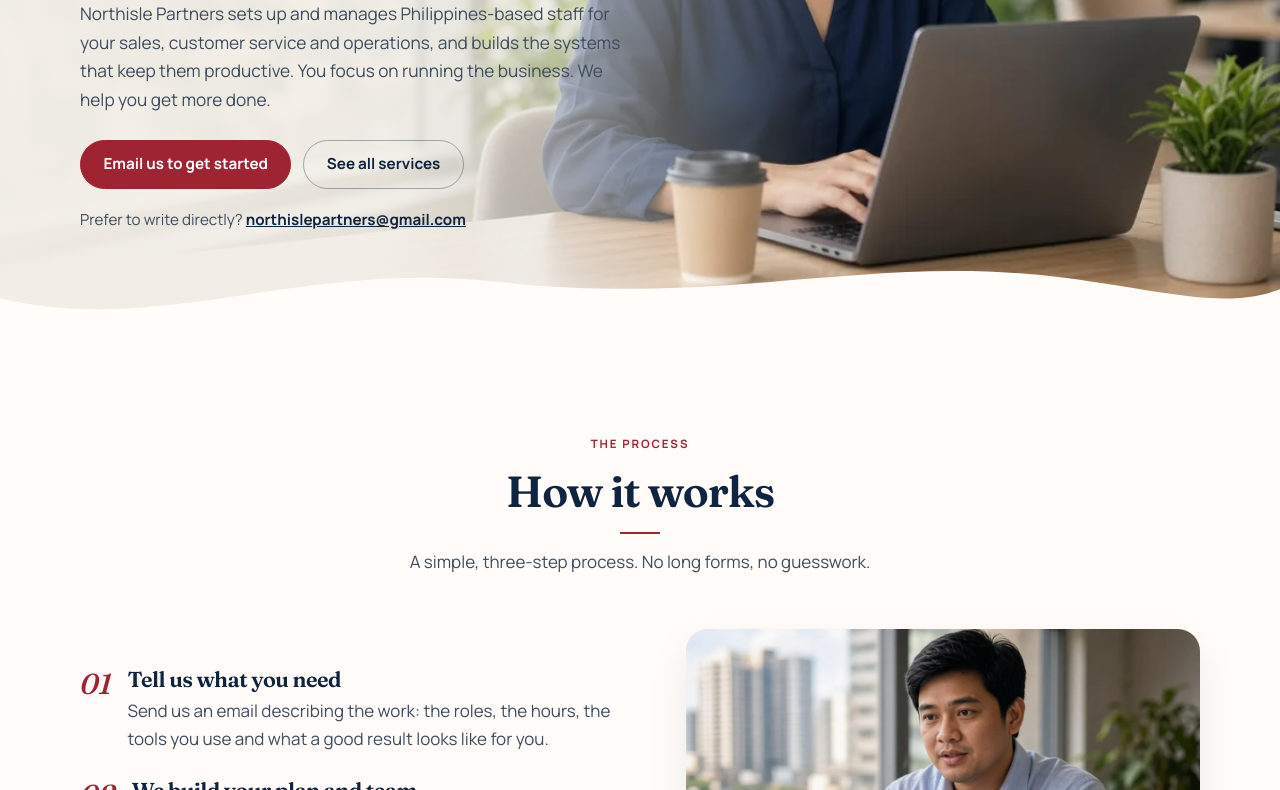
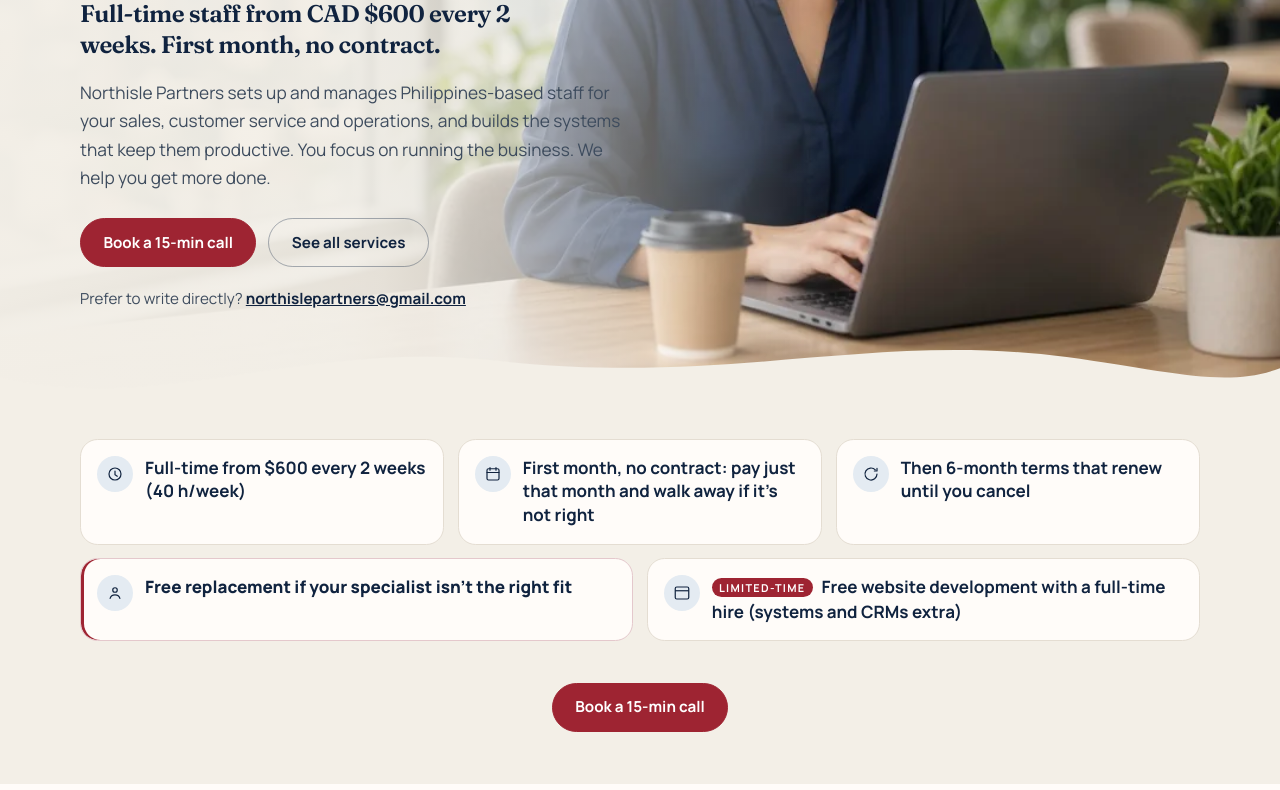
Before and after one commit to bergelmmjhj-cpu/maple-bridge-solutions, a plain HTML site: page index.html in a window 1280 px wide. Shown: the part 524-1314 px from the top of the page. Drawn offline with Linux system fonts and the light colour scheme.

Commit message:
Put the approved offers and a call button up front.
Add the rate and contract line under the hero, an offers strip on both pages, and a Book a 15-min call button in the header, hero, and services top.

Co-authored-by: bergelmmjhj-cpu <bergelmmjhj-cpu@users.noreply.github.com>

```diff
--- a/index.html
+++ b/index.html
@@ -41,7 +41,7 @@
         <li><a href="#how">How it works</a></li>
         <li><a href="services.html">Services</a></li>
         <li><a href="#why">Why the Philippines</a></li>
-        <li><a class="btn btn-small" href="#contact">Contact</a></li>
+        <li><a class="btn btn-small" href="mailto:northislepartners@gmail.com?subject=Book%20a%2015-min%20call">Book a 15-min call</a></li>
       </ul>
     </nav>
   </div>
@@ -53,18 +53,48 @@
       <img src="assets/img/hero-specialist.webp" width="1280" height="720" alt="A specialist wearing a headset works on a laptop in a bright office." fetchpriority="high" decoding="async">
       <video class="bg-video" data-min-width="960" data-webm="assets/video/hero-loop.webm" data-mp4="assets/video/hero-loop.mp4" muted loop playsinline poster="assets/img/hero-specialist.webp" aria-hidden="true"></video>
       <svg class="wave" viewBox="0 0 1440 100" preserveAspectRatio="none" aria-hidden="true">
-        <path fill="#fffcf9" d="M0 58C180 100 340 16 560 40C820 68 980 8 1200 36C1320 52 1380 70 1440 48V100H0Z"/>
+        <path fill="#f3efe7" d="M0 58C180 100 340 16 560 40C820 68 980 8 1200 36C1320 52 1380 70 1440 48V100H0Z"/>
       </svg>
     </div>
     <div class="hero-copy">
       <p class="eyebrow">Offshore teams for Canadian small and mid-size businesses</p>
       <h1 id="hero-title">Grow your Canadian business with a <em>dedicated</em> team in the Philippines</h1>
+      <p class="hero-offer">Full-time staff from CAD $600 every 2 weeks. First month, no contract.</p>
       <p class="lead">Northisle Partners sets up and manages Philippines-based staff for your sales, customer service and operations, and builds the systems that keep them productive. You focus on running the business. We help you get more done.</p>
       <div class="cta-row">
-        <a class="btn" href="mailto:northislepartners@gmail.com?subject=Northisle%20Partners%20enquiry">Email us to get started</a>
+        <a class="btn" href="mailto:northislepartners@gmail.com?subject=Book%20a%2015-min%20call">Book a 15-min call</a>
         <a class="btn btn-ghost" href="services.html">See all services</a>
       </div>
       <p class="note">Prefer to write directly? <a href="mailto:northislepartners@gmail.com">northislepartners@gmail.com</a></p>
+    </div>
+  </section>
+
+  <section class="offers" aria-labelledby="offers-title">
+    <div class="container">
+      <h2 id="offers-title" class="sr-only">Current offers</h2>
+      <ul class="offer-grid">
+        <li>
+          <span class="offer-icon" aria-hidden="true"><svg viewBox="0 0 24 24" fill="none" stroke="currentColor" stroke-width="1.6" stroke-linecap="round"><circle cx="12" cy="12" r="8"/><path d="M12 8v5l3 2"/></svg></span>
+          <p>Full-time from $600 every 2 weeks (40 h/week)</p>
+        </li>
+        <li>
+          <span class="offer-icon" aria-hidden="true"><svg viewBox="0 0 24 24" fill="none" stroke="currentColor" stroke-width="1.6" stroke-linecap="round" stroke-linejoin="round"><rect x="4" y="5" width="16" height="15" rx="2"/><path d="M8 3.5V7M16 3.5V7M4 10h16"/></svg></span>
+          <p>First month, no contract: pay just that month and walk away if it's not right</p>
+        </li>
+        <li>
+          <span class="offer-icon" aria-hidden="true"><svg viewBox="0 0 24 24" fill="none" stroke="currentColor" stroke-width="1.6" stroke-linecap="round" stroke-linejoin="round"><path d="M20 12a8 8 0 1 1-2.2-5.5"/><path d="M20 4.5V8h-3.5"/></svg></span>
+          <p>Then 6-month terms that renew until you cancel</p>
+        </li>
+        <li class="is-bold">
+          <span class="offer-icon" aria-hidden="true"><svg viewBox="0 0 24 24" fill="none" stroke="currentColor" stroke-width="1.6" stroke-linecap="round"><circle cx="12" cy="8" r="3"/><path d="M5.5 19.2c.8-3.1 3.1-4.7 6.5-4.7s5.7 1.6 6.5 4.7"/></svg></span>
+          <p><strong>Free replacement if your specialist isn't the right fit</strong></p>
+        </li>
+        <li>
+          <span class="offer-icon" aria-hidden="true"><svg viewBox="0 0 24 24" fill="none" stroke="currentColor" stroke-width="1.6" stroke-linejoin="round"><rect x="3" y="4" width="18" height="16" rx="2"/><path d="M3 9h18"/></svg></span>
+          <p><span class="offer-flag">Limited-time</span> Free website development with a full-time hire (systems and CRMs extra)</p>
+        </li>
+      </ul>
+      <p class="section-cta"><a class="btn" href="mailto:northislepartners@gmail.com?subject=Book%20a%2015-min%20call">Book a 15-min call</a></p>
     </div>
   </section>
 
--- a/styles.css
+++ b/styles.css
@@ -263,6 +263,96 @@ h2 { font-size: clamp(2rem, 3.4vw, 3.05rem); color: var(--navy); margin: 0; }
 .hero .lead { color: var(--muted); font-size: 1.08rem; max-width: 38rem; margin: 1.15rem 0 0; }
 .hero .note { margin: 1.15rem 0 0; color: var(--muted); font-size: 0.95rem; }
 .hero .note a { color: var(--navy); font-weight: 700; }
+.hero-offer {
+  margin: 1rem 0 0;
+  max-width: 28rem;
+  color: var(--navy);
+  font-family: Fraunces, Georgia, serif;
+  font-weight: 620;
+  font-size: clamp(1.2rem, 2vw, 1.5rem);
+  line-height: 1.3;
+  letter-spacing: -0.02em;
+}
+.site-header nav a.btn { white-space: nowrap; }
+.offers { background: var(--paper); padding: 1.5rem 0 3.25rem; }
+.offer-grid {
+  display: grid;
+  grid-template-columns: repeat(6, 1fr);
+  gap: 0.85rem;
+  list-style: none;
+  margin: 0;
+  padding: 0;
+}
+.offer-grid > li {
+  grid-column: span 2;
+  display: flex;
+  gap: 0.75rem;
+  align-items: flex-start;
+  margin: 0;
+  padding: 1rem 1rem 1.05rem;
+  background: var(--white);
+  border: 1px solid var(--line);
+  border-radius: 1.1rem;
+  color: var(--navy);
+}
+.offer-grid > li:nth-child(4),
+.offer-grid > li:nth-child(5) { grid-column: span 3; }
+.offer-grid > li.is-bold {
+  border-color: #e4c8cc;
+  box-shadow: inset 3px 0 0 var(--red);
+}
+.offer-grid p { margin: 0; font-weight: 700; line-height: 1.4; }
+.offer-grid .is-bold p,
+.offer-grid .is-bold strong { font-weight: 800; }
+.offer-icon {
+  width: 36px;
+  height: 36px;
+  flex: 0 0 auto;
+  display: grid;
+  place-items: center;
+  border-radius: 50%;
+  background: var(--mist);
+  color: var(--navy);
+}
+.offer-icon svg { width: 18px; height: 18px; }
+.offer-flag {
+  display: inline-block;
+  margin: 0 0.35rem 0.15rem 0;
+  padding: 0.12rem 0.45rem;
+  background: var(--red);
+  color: #fff;
+  font-size: 0.68rem;
+  font-weight: 700;
+  letter-spacing: 0.12em;
+  text-transform: uppercase;
+  line-height: 1.4;
+  border-radius: 999px;
+  vertical-align: middle;
+}
+.offer-chips {
+  display: flex;
+  flex-wrap: wrap;
+  justify-content: center;
+  gap: 0.55rem;
+  list-style: none;
+  margin: 1.35rem auto 0;
+  padding: 0;
+  max-width: 58rem;
+}
+.offer-chips li {
+  margin: 0;
+  padding: 0.55rem 0.85rem;
+  background: #fff;
+  border: 1px solid var(--line);
+  border-radius: 999px;
+  color: var(--navy);
+  font-size: 0.92rem;
+  font-weight: 700;
+  line-height: 1.4;
+}
+.offer-chips li.is-bold,
+.offer-chips li.is-bold strong { font-weight: 800; border-color: #e4c8cc; }
+.page-hero .cta-row { margin-top: 1.15rem; }
 .wave { position: absolute; left: 0; right: 0; bottom: -1px; z-index: 2; width: 100%; height: 92px; display: block; }
 
 .band { padding: 6.25rem 0; }
@@ -762,6 +852,14 @@ a.more:hover { gap: 0.55rem; color: var(--red-deep); }
 @media (max-width: 980px) {
   .price-grid { grid-template-columns: 1fr; }
 }
+@media (max-width: 860px) {
+  .offer-grid { grid-template-columns: 1fr; }
+  .offer-grid > li,
+  .offer-grid > li:nth-child(4),
+  .offer-grid > li:nth-child(5) { grid-column: auto; }
+  .offer-chips { flex-direction: column; align-items: stretch; }
+  .offer-chips li { border-radius: 1rem; text-align: left; }
+}
 @media (max-width: 800px) {
   .compare { grid-template-columns: 1fr; }
   .trust-strip { flex-direction: column; align-items: stretch; }
```
Also changed, not shown: services.html (+9 -1 lines).
